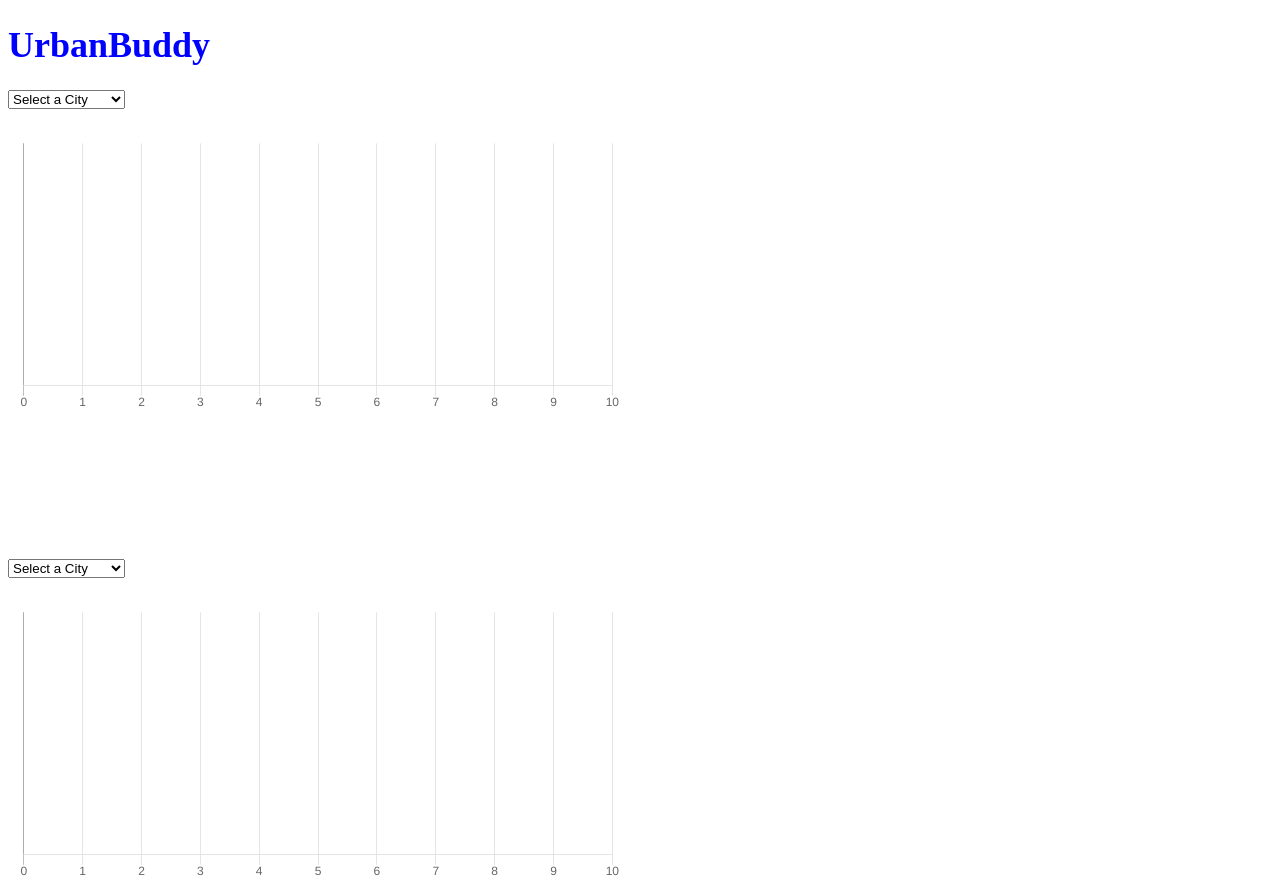
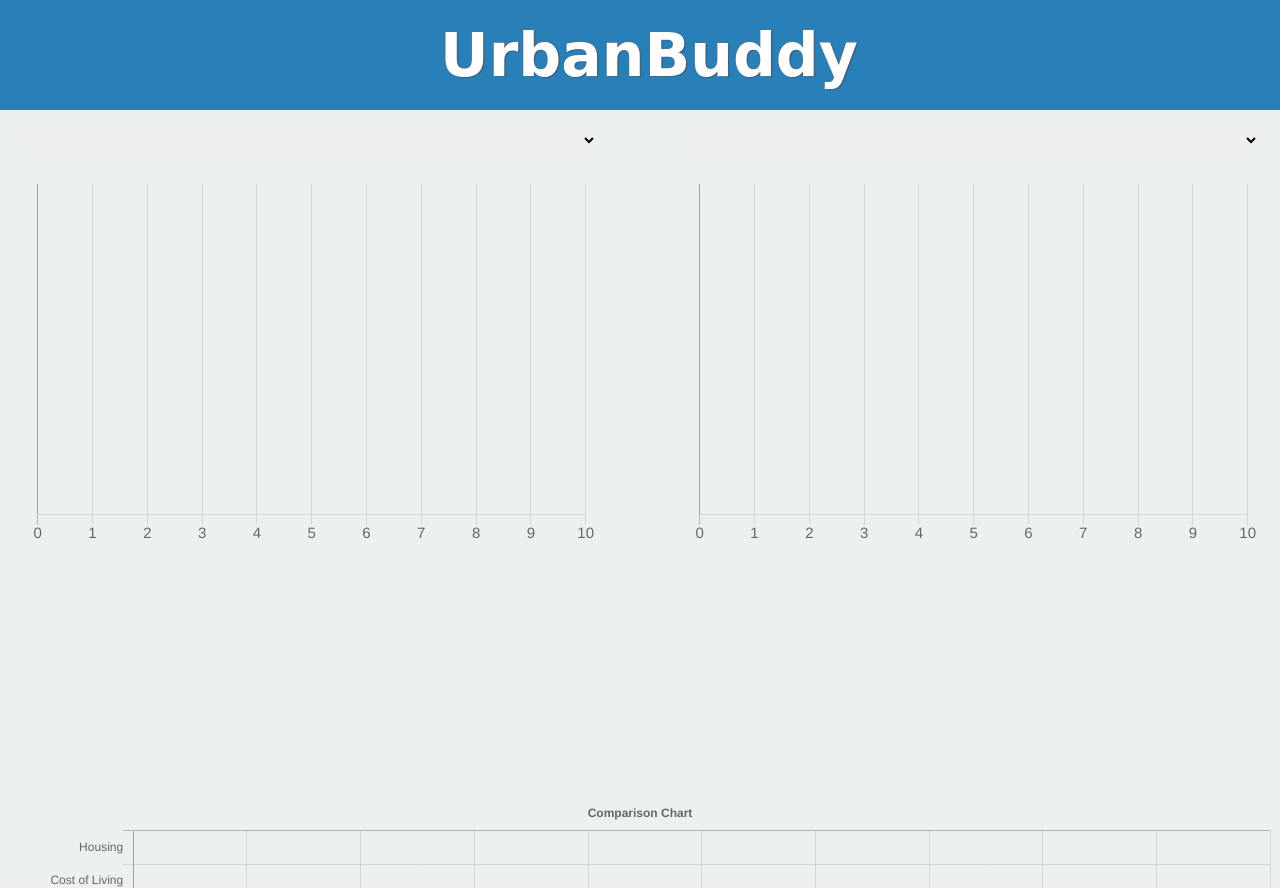
Before and after one commit to r-lee1/UrbanBuddy, a website with bundled scripts: page index.html in a window 1280 px wide. Shown: the top 888 px of the page. Built offline with nearby package versions, Linux system fonts and the light colour scheme; a web font is replaced by a local one.

Commit message:
add styling

```diff
--- a/index.html
+++ b/index.html
@@ -3,13 +3,20 @@
   <head>
     <meta charset="utf-8">
     <title>UrbanBuddy</title>
+    <link href="https://fonts.googleapis.com/css?family=Montserrat:400,700|Patua+One" rel="stylesheet">
+    <link rel="stylesheet" type="text/css" href="reset.css">
     <link rel="stylesheet" type="text/css" href="styles.css">
     <script type="text/javascript" src="./bundle.js"></script>
     <script src="https://cdnjs.cloudflare.com/ajax/libs/Chart.js/2.4.0/Chart.min.js"></script>
     <script src="https://ajax.googleapis.com/ajax/libs/jquery/3.3.1/jquery.min.js"></script>
   </head>
   <body>
+  <nav>
     <h1>UrbanBuddy</h1>
+  </nav>
+  <main>
+  <div class="cities">
+    <div class="city">
       <select id="chart1Selection" name="chart1Selection">
         <option selected="selected">Select a City</option>
         <option value="albuquerque">Albuquerque</option>
@@ -50,27 +57,19 @@
         <option value="denver">Denver</option>
         <option value="san francisco bay area">SF Bay Area</option>
       </select>
+
       <div>
-      <div class="chart-container" style="position: relative; height:25vh; width:48vw">
-        <canvas id="myChart1"></canvas>
+        <div class="chart-container">
+          <canvas id="myChart1" class="chart"></canvas>
         </div>
-      <div id="summary1">
+        <div id="summary1" class="summary">
           <p></p>
         </div>
       </div>
+    </div>
+
     <br />
-    <br />
-    <br />
-    <br />
-    <br />
-    <br />
-    <br />
-    <br />
-    <br />
-    <br />
-    <br />
-    <br />
-    <br />
+    <div class="city">
       <select id="chart2Selection" name="chart2Selection">
         <option selected="selected">Select a City</option>
         <option value="albuquerque">Albuquerque</option>
@@ -109,37 +108,27 @@
         <option value="dallas">Dallas</option>
         <option value="detroit">Detroit</option>
         <option value="denver">Denver</option>
-      <option value="san francisco bay area">SF Bay Area</option>
+        <option value="san-francisco-bay-area">SF Bay Area</option>
       </select>
 
-    <div class="chart-container" style="position: relative; height:25vh; width:48vw">
-      <canvas id="myChart2"></canvas>
+      <div class="chart-container">
+        <canvas id="myChart2" class="chart"></canvas>
       </div>
-    <div id="summary2">
+      <div id="summary2" class="summary">
         <p></p>
       </div>
-
-    <br />
-    <br />
-    <br />
-    <br />
-    <br />
-    <br />
-    <br />
-    <br />
-    <br />
-    <br />
-    <br />
-    <br />
-    <br />
-    <br />
-    <br />
+    </div>
+  </div>
     <br />
 
-    <div class="chart-container" style="position: relative; height:40vh; width:65vw">
+    <div class="comparison-chart-container">
       <canvas id="comparisonChart"></canvas>
     </div>
-
+  </main>
+  <footer>
+  </footer>
   </body>
 
 </html>
+
+<!-- style="position: relative; height:40vh; width:65vw" -->
--- a/index.js
+++ b/index.js
@@ -114,10 +114,20 @@ window.onload = () => {
             xAxes: [{
                 ticks: {
                     beginAtZero: true,
-                    max: 10
+                    max: 10,
+                    fontSize: 15
                 }
-            }]
+            }],
+            yAxes: [{
+              ticks: {
+                fontSize: 14
+              }
+            }],
+            scaleLabel: {
+              fontSize: 30
+            }
         },
+        maintainAspectRatio: false,
         legend: {
           display: false
         },
@@ -145,10 +155,17 @@ window.onload = () => {
             xAxes: [{
                 ticks: {
                     beginAtZero: true,
-                    max: 10
+                    max: 10,
+                    fontSize: 15
                 }
+            }],
+            yAxes: [{
+              ticks: {
+                fontSize: 14
+              }
             }]
         },
+        maintainAspectRatio: false,
         legend: {
           display: false
         },
--- /dev/null
+++ b/reset.css
@@ -0,0 +1,48 @@
+/* http://meyerweb.com/eric/tools/css/reset/
+   v2.0 | 20110126
+   License: none (public domain)
+*/
+
+html, body, div, span, applet, object, iframe,
+h1, h2, h3, h4, h5, h6, p, blockquote, pre,
+a, abbr, acronym, address, big, cite, code,
+del, dfn, em, img, ins, kbd, q, s, samp,
+small, strike, strong, sub, sup, tt, var,
+b, u, i, center,
+dl, dt, dd, ol, ul, li,
+fieldset, form, label, legend,
+table, caption, tbody, tfoot, thead, tr, th, td,
+article, aside, canvas, details, embed,
+figure, figcaption, footer, header, hgroup,
+menu, nav, output, ruby, section, summary,
+time, mark, audio, video {
+	margin: 0;
+	padding: 0;
+	border: 0;
+	font-size: 100%;
+	font: inherit;
+	vertical-align: baseline;
+}
+/* HTML5 display-role reset for older browsers */
+article, aside, details, figcaption, figure,
+footer, header, hgroup, menu, nav, section {
+	display: block;
+}
+body {
+	line-height: 1;
+}
+ol, ul {
+	list-style: none;
+}
+blockquote, q {
+	quotes: none;
+}
+blockquote:before, blockquote:after,
+q:before, q:after {
+	content: '';
+	content: none;
+}
+table {
+	border-collapse: collapse;
+	border-spacing: 0;
+}
--- a/styles.css
+++ b/styles.css
@@ -1,4 +1,55 @@
-h1 {
-  font-size: 36px;
-  color: blue;
+nav {
+  padding: 25px;
+  background-color: #2980b9;
 }
+
+nav h1 {
+  font-size: 60px;
+  color: #fff;
+  font-family: 'Patua One', cursive;
+  font-weight: 700;
+  width: 400px;
+  margin: 0 auto;
+  text-align: center;
+  text-shadow: 1.5px 1px #535c68;
+}
+
+main {
+  background-color: #ecf0f1;
+  padding: 20px 0;
+}
+.chart-container {
+  width: 45vw;
+  height: 50vh;
+}
+
+.chart {
+  width: 100%;
+  height: 100%;
+}
+
+.cities {
+  display: flex;
+  justify-content: space-around;
+  width: 100%;
+  height: 650px;
+}
+
+.city {
+  display: flex;
+  flex-direction: column;
+  width: 45%;
+  height: 500px;
+}
+
+.city select {
+  height: 20px;
+  padding: 10px;
+  border-radius: 0px;
+  border-style: none;
+  outline: none;
+}
+
+.summary p {
+  font-family: 'Montserrat', sans-serif;
+}
```
Lines whose indentation alone changed are shown as unchanged.
